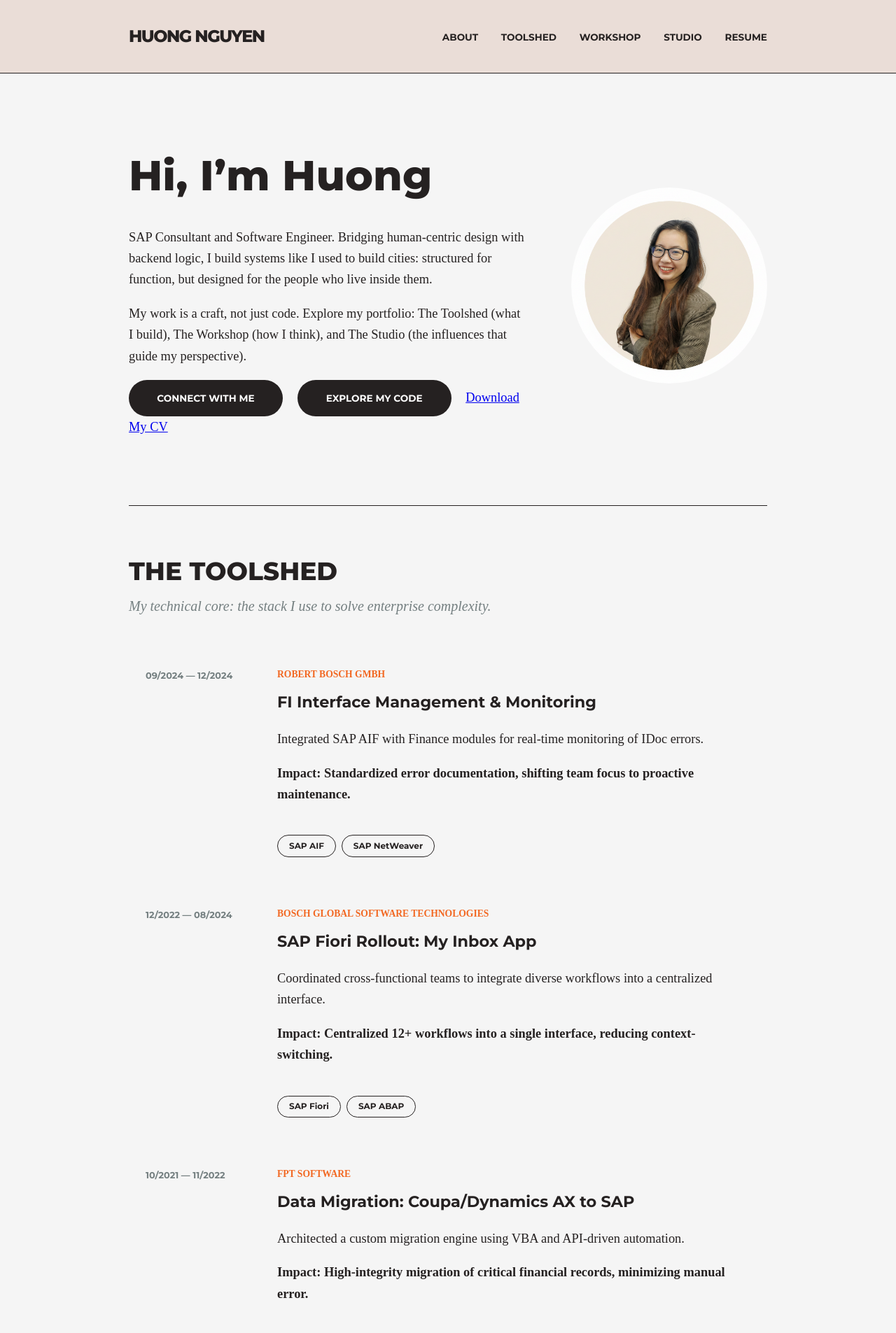
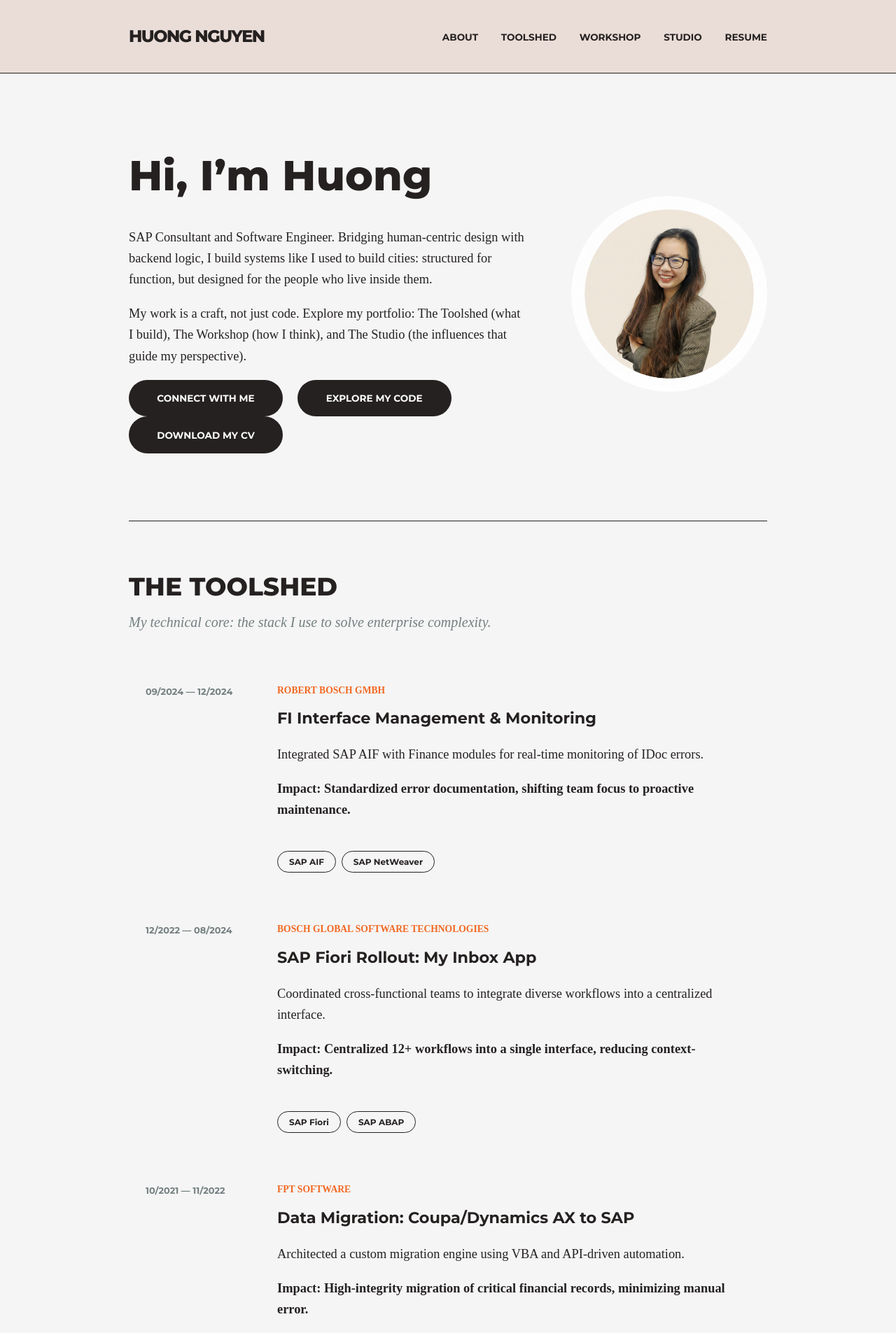
Before and after one commit to huongntn/portfolio-website, a Jekyll site: the page built from index.html, in a window 1280 px wide. Shown: the top 1905 px of the page at 70% size. Built offline with Jekyll 4.4.1, drawn with Linux system fonts in a browser that asks for light colours; some web fonts are replaced.

Commit message:
Update index.html

```diff
--- a/index.html
+++ b/index.html
@@ -10,7 +10,7 @@ title: Home
     <p>My work is a craft, not just code. Explore my portfolio: The Toolshed (what I build), The Workshop (how I think), and The Studio (the influences that guide my perspective).</p>
     <a href="https://www.linkedin.com/in/nguyen-huong" class="btn-dark" target="_blank">Connect with Me</a>
     <a href="https://github.com/huongntn" class="btn-dark" target="_blank">Explore My Code</a>
-    <a href="{{ '/assets/files/resume.pdf' | relative_url }}" class="button" download>Download My CV</a>
+    <a href="{{ '/assets/files/resume.pdf' | relative_url }}" class="btn-dark" target="_blank" rel="noopener noreferrer">Download My CV</a>
   </div>
   <div class="hero-profile"><img src="{{ '/assets/photos/profile_photo.png' | relative_url }}" alt="Huong Nguyen" style="width:280px;height:280px;border-radius:50%;object-fit:cover;"></div>
 </div>
```
